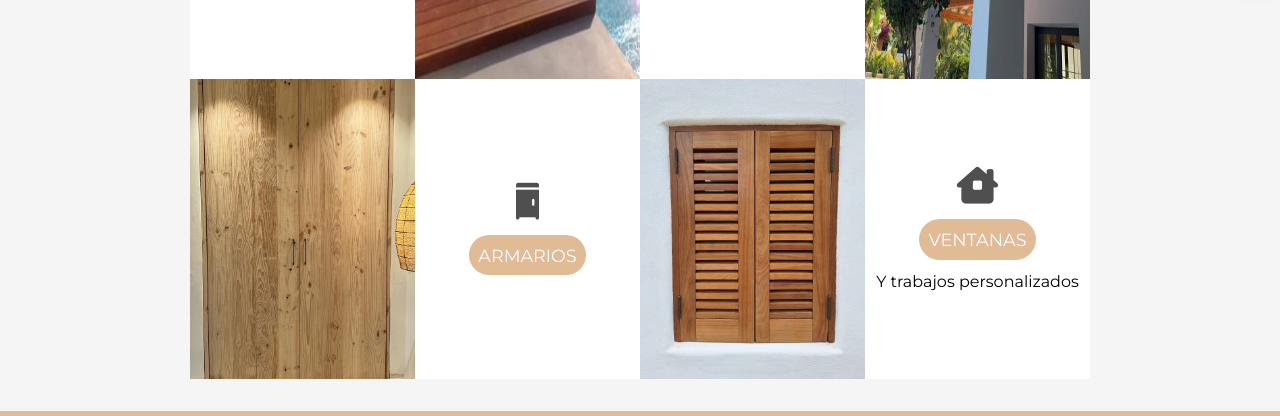
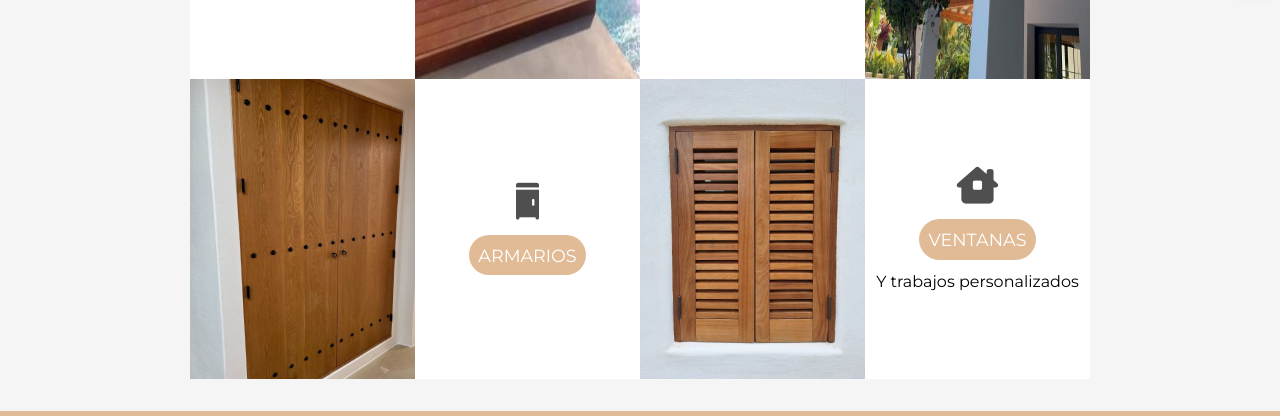
Before and after one commit to VickyBruno/CarpiteriaGorno, a plain HTML site: page galeria.html in a window 1280 px wide. Shown: the part 787-1203 px from the top of the page. Drawn offline with nearby package versions, Linux system fonts and the light colour scheme.

Commit message:
Cambio fot armario en servicio y galeria

```diff
--- a/galeria.html
+++ b/galeria.html
@@ -76,7 +76,7 @@
             </div>
             <div class="container-each-car">
                 <div class="foto">
-                    <img src="./img/Fotos/armario-recortado-section-servicio.jpg" alt="">
+                    <img src="./img/Fotos/armario-section-galeria.jpg" alt="">
                 </div>
                 <div class="icon-boton">
                     <i class="fa-solid fa-toilet-portable"></i>
```
Also changed, not shown: servicios/servicioArmarios.html (+1 -1 lines), img/Fotos/IMG-20231127-WA0005.jpg (added), img/Fotos/armario-section-galeria.jpg (added), img/Fotos/armario-section-servicio.jpg (added).
